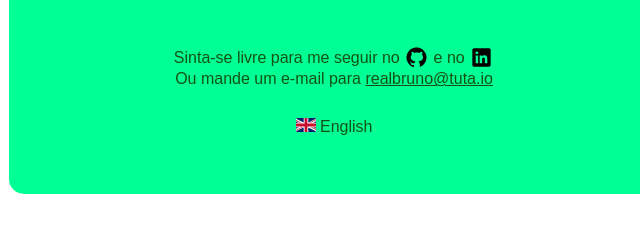
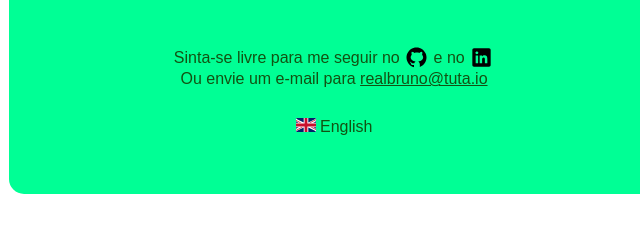
Before and after one commit to realBruno/website, a plain HTML site: page pt.html in a window 1280 px wide. Shown: the part 456-688 px from the top of the page, 306-946 px from the left. Drawn offline with Linux system fonts and the light colour scheme.

Commit message:
Update pt.html

```diff
--- a/pt.html
+++ b/pt.html
@@ -35,7 +35,7 @@
                         <img width="25px" src="./images/linkedin.svg" alt="linkedin icon">
                     </a>
                 </p>
-                <p>Ou mande um e-mail para <a href="mailto:realbruno@tuta.io">realbruno@tuta.io</a></p>
+                <p>Ou envie um e-mail para <a href="mailto:realbruno@tuta.io">realbruno@tuta.io</a></p>
                 <div class="languagecontainer">
                     <a class="language" href="index.html"> <img width="20px" src="./images/uk.svg" alt="Flag of the UK">
                         English</a>
```
